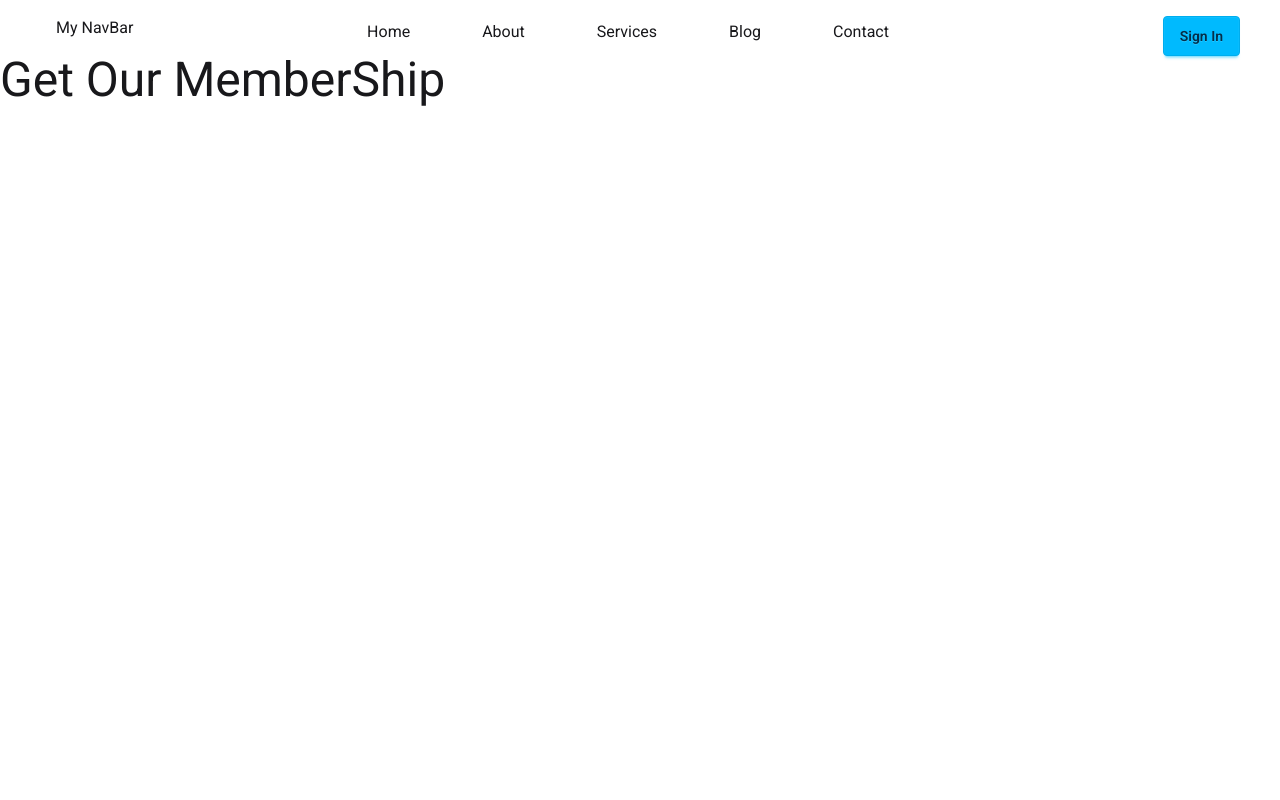
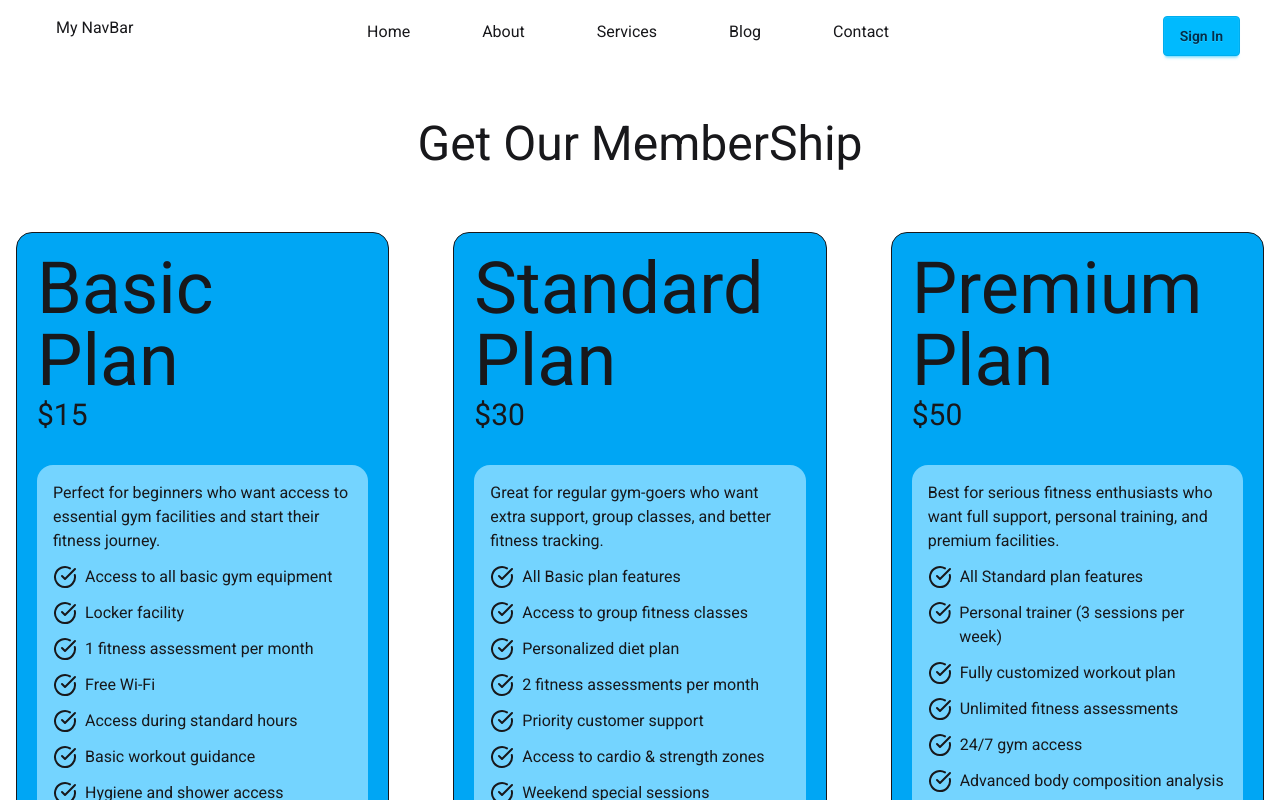
Before and after one commit to shahadat-hossain99/React-Ecosystem, a React (Vite) app: page / in a window 1280 px wide. Shown: the top 800 px of the page. Built offline with nearby package versions, Linux system fonts and the light colour scheme.

Commit message:
pricingCard completed

```diff
--- a/src/Components/PricingCard/PricingCard.jsx
+++ b/src/Components/PricingCard/PricingCard.jsx
@@ -1,8 +1,26 @@
 import React from "react";
+import PricingFeature from "./PricingFeature";
 
-const PricingCard = () => {
-  //   console.log(pricing);
-  return <div></div>;
+const PricingCard = ({ pricing }) => {
+  console.log(pricing);
+  const { name, price, description, features } = pricing;
+  return (
+    <div className="border bg-sky-500 rounded-2xl p-5 mx-4">
+      {/* Card Header */}
+      <div>
+        <h1 className="text-7xl">{name}</h1>
+        <h4 className="text-3xl">{price}</h4>
+      </div>
+      {/* Card body */}
+      <div className="bg-sky-300 rounded-2xl p-4 mt-8">
+        <p>{description}</p>
+
+        {features.map((features, index) => (
+          <PricingFeature key={index} features={features}></PricingFeature>
+        ))}
+      </div>
+    </div>
+  );
 };
 
 export default PricingCard;
--- /dev/null
+++ b/src/Components/PricingCard/PricingFeature.jsx
@@ -0,0 +1,13 @@
+import { CircleCheckBig } from "lucide-react";
+import React from "react";
+
+const PricingFeature = ({ features }) => {
+  return (
+    <p className="flex gap-2 mt-3">
+      <CircleCheckBig></CircleCheckBig>
+      {features}
+    </p>
+  );
+};
+
+export default PricingFeature;
--- a/src/Components/PricingOptions/PricingOptions.jsx
+++ b/src/Components/PricingOptions/PricingOptions.jsx
@@ -7,13 +7,20 @@ const PricingOptions = ({ pricingPromise }) => {
   //   const pricingData = use(pricingPromise);
 
   const pricingData = use(pricingPromise);
-  console.log("Type of data:", typeof pricingData);
-  console.log("Is it an array?:", Array.isArray(pricingData));
-  console.log("Actual Data:", pricingData);
+  //!for debugging
+  //console.log("Type of data:", typeof pricingData);
+  //   console.log("Is it an array?:", Array.isArray(pricingData));
+  //   console.log("Actual Data:", pricingData);
 
   return (
     <div>
-      <h1 className="text-5xl">Get Our MemberShip</h1>
+      <h1 className="text-5xl text-center my-16">Get Our MemberShip</h1>
+
+      <div className="grid   md:grid-cols-3 gap-8">
+        {pricingData.map((pricing) => (
+          <PricingCard key={pricing.id} pricing={pricing}></PricingCard>
+        ))}
+      </div>
     </div>
   );
 };
```
